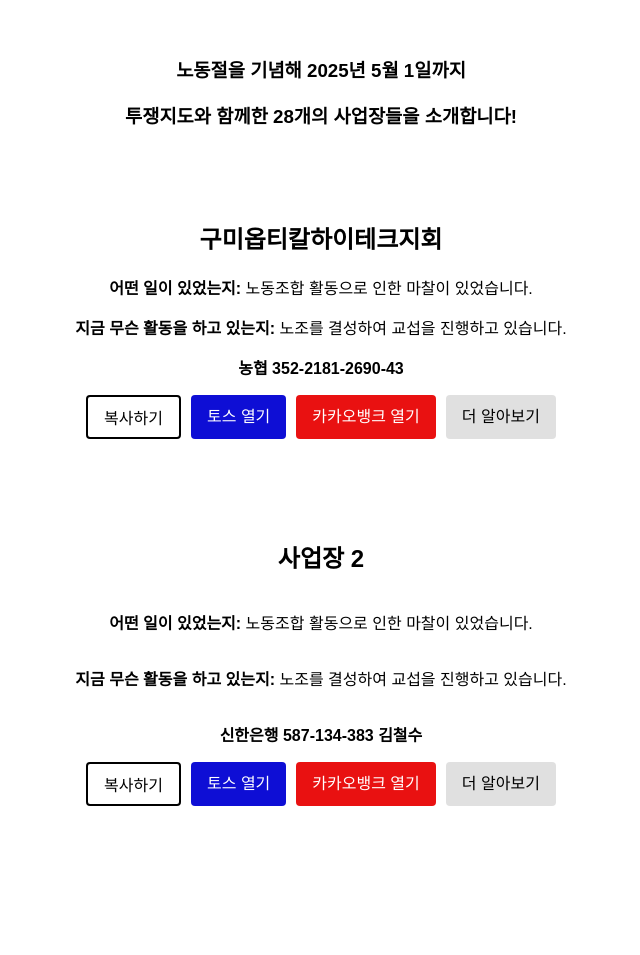
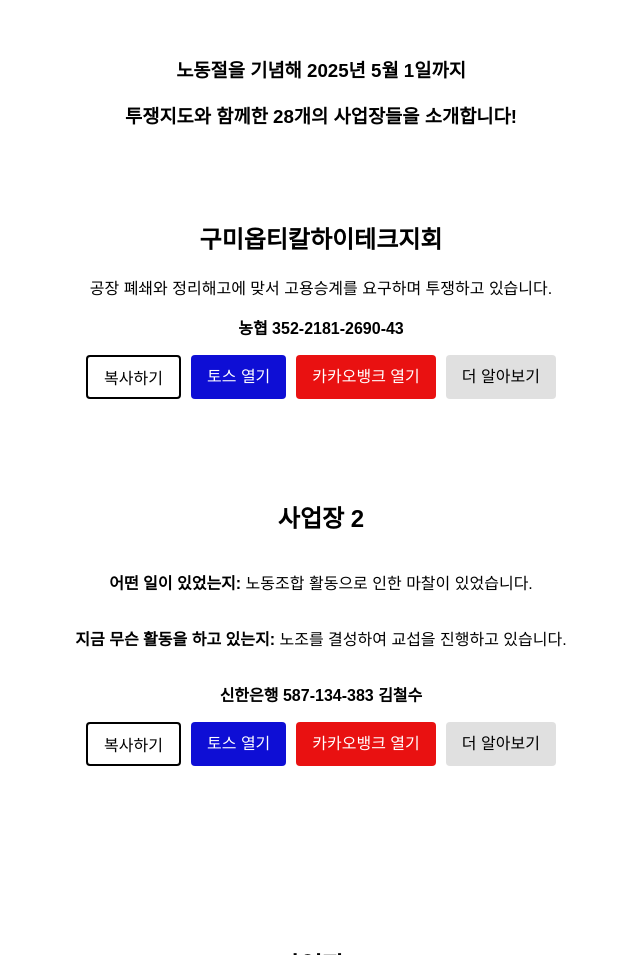
Before and after one commit to solidaritymap/mayday2025, a plain HTML site: page index.html in a window 1280 px wide. Shown: the part 145-1100 px from the top of the page, without its empty margins (319-959 px from the left). Drawn offline with Linux system fonts and the light colour scheme; a web font is replaced by a local one.

Commit message:
Update index.html

```diff
--- a/index.html
+++ b/index.html
@@ -116,8 +116,7 @@ section {
   <br>
       <!-- 사업장 소개 섹션들 -->
       <h2 class="section-title">구미옵티칼하이테크지회</h2>
-        <p class="past"><strong>어떤 일이 있었는지:</strong> 노동조합 활동으로 인한 마찰이 있었습니다.</p>
-        <p class="present"><strong>지금 무슨 활동을 하고 있는지:</strong> 노조를 결성하여 교섭을 진행하고 있습니다.</p>
+        <p class="past">공장 폐쇄와 정리해고에 맞서 고용승계를 요구하며 투쟁하고 있습니다.</p>
         <div class="donation">
             <p class="account-info">농협 352-2181-2690-43</p>
             <div class="button-line">
```
